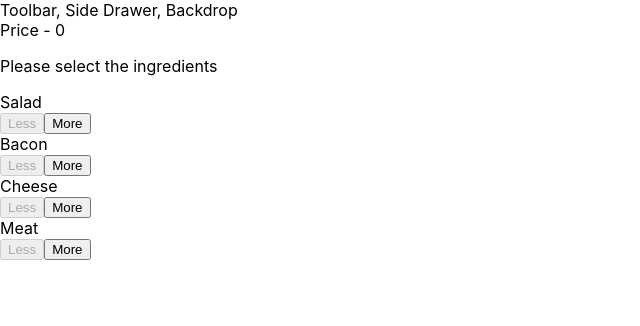
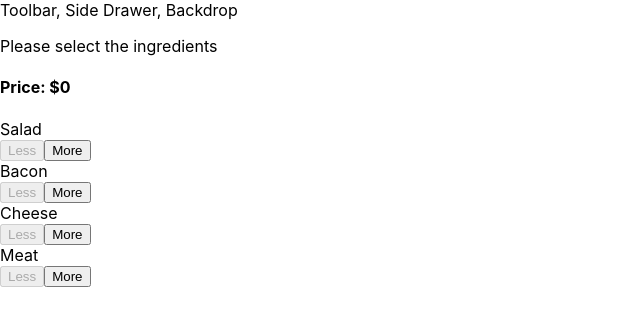
Before and after one commit to theyworker/custom-burger, a React app: page / in a window 1280 px wide. Shown: the top 326 px of the page, without its empty margins (0-640 px from the left). Built offline with nearby package versions, Linux system fonts and the light colour scheme.

Commit message:
Change display price location

```diff
--- a/src/component/Burger/BuildControls/BuildControls.js
+++ b/src/component/Burger/BuildControls/BuildControls.js
@@ -11,6 +11,7 @@ const controls = [
 
 const BuildControls = (props) =>(
     <div className={classes.BuildControls}>
+        <h4>Price: ${props.price}</h4>
         {controls.map(ctrl =>(
             <BuildControl key={ctrl.label} label={ctrl.label}
             added={() => props.ingredientsAdded(ctrl.type)}
--- a/src/containers/BurgerBuilder/BurgerBuilder.js
+++ b/src/containers/BurgerBuilder/BurgerBuilder.js
@@ -63,12 +63,12 @@ class BurgerBuilder extends Component {
 
         return (
             <Aux>
-                Price - {this.state.totalPrice}
                 <Burger ingredients={this.state.ingredients} />
                 <BuildControls
                     ingredientsAdded={this.addIngredientsHandler}
                     ingredientsRemoved={this.removeIngredientsHandler}
-                    disabled = {disabledInfo} />
+                    disabled = {disabledInfo}
+                    price={this.state.totalPrice}/>
             </Aux>
         );
     }
```
